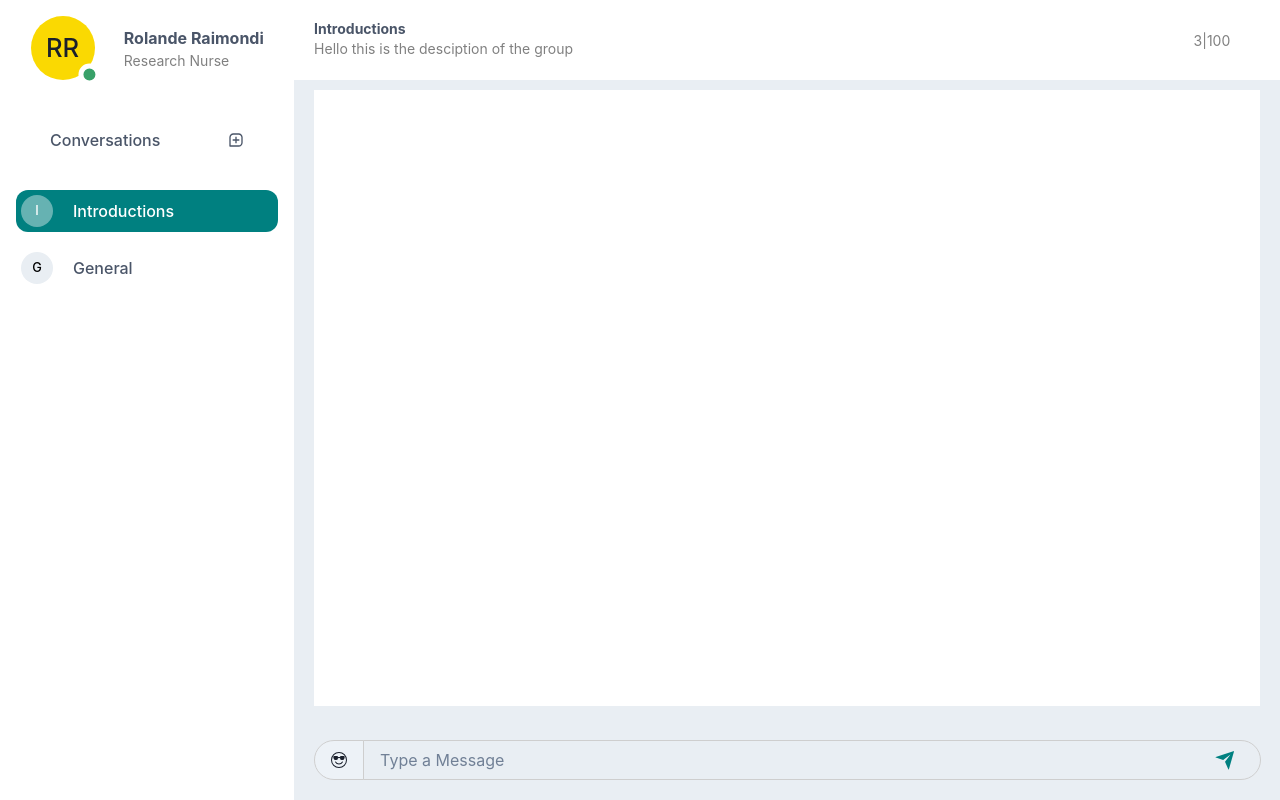
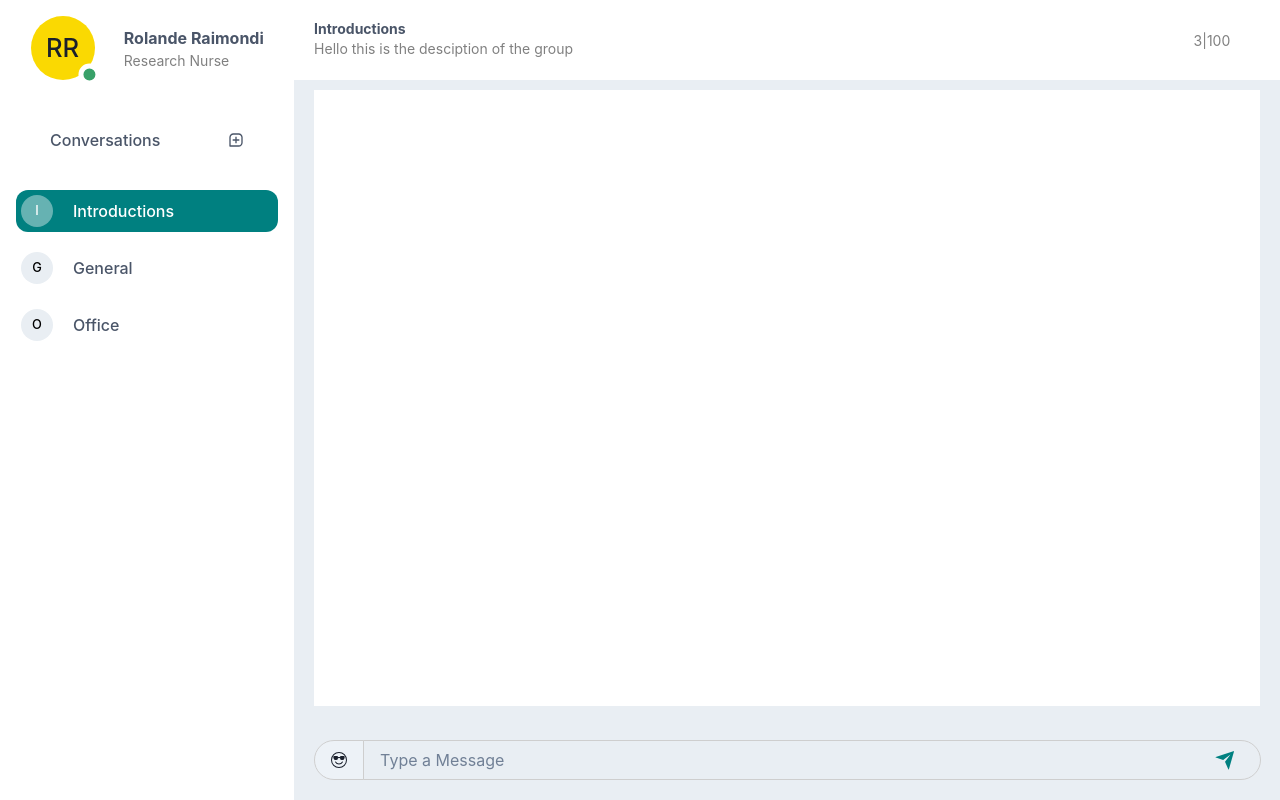
Before and after one commit to itsAkash12/extraspace-assignment, a React (Vite) app in the folder frontend/: page / in a window 1280 px wide. Built offline with nearby package versions, Linux system fonts and the light colour scheme; no server answers; some icons are missing.

Commit message:
connected: to the socket.io-client serever

```diff
--- a/frontend/package.json
+++ b/frontend/package.json
@@ -13,6 +13,7 @@
     "@chakra-ui/react": "^2.8.0",
     "@emotion/react": "^11.11.1",
     "@emotion/styled": "^11.11.0",
+    "@types/socket.io-client": "^3.0.0",
     "framer-motion": "^10.15.1",
     "react": "^18.2.0",
     "react-dom": "^18.2.0",
--- a/frontend/src/pages/ChatPage.tsx
+++ b/frontend/src/pages/ChatPage.tsx
@@ -1,9 +1,13 @@
-import { useState } from "react";
+import { useState, useEffect } from "react";
 import { Box } from "@chakra-ui/react";
 import Sidebar from "../components/Sidebar";
 import ChatScreen from "../components/ChatScreen";
 import { Conversations } from "../assets/Data";
+import { io, Socket } from "socket.io-client";
 
+var BASEURL = import.meta.env.VITE_APP_URL;
+
+var socket: Socket;
 
 const ChatPage = () => {
   const [active, setActive] = useState<string>("Introductions");
@@ -16,7 +20,15 @@ const ChatPage = () => {
       id: 2,
       name: "General",
     },
+    {
+      id: 3,
+      name: "Office",
+    },
   ];
+  useEffect(() => {
+    console.log(BASEURL);
+    socket = io(BASEURL);  // Use the environment variable directly
+  }, []);
   return (
     <Box
       width={"100vw"}
```
Also changed, not shown: 2 other files (tests, documents, lock files or other folders).
